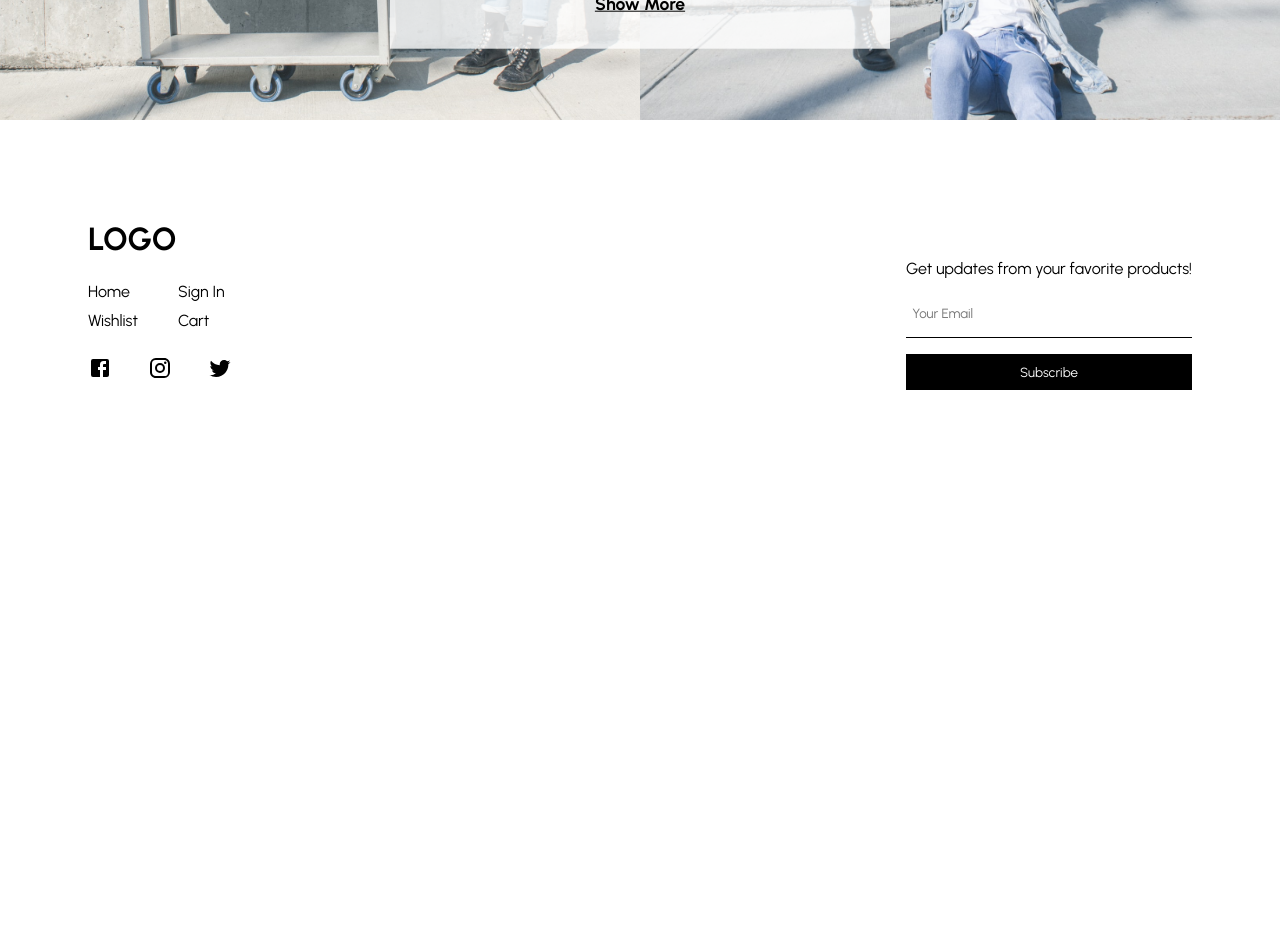
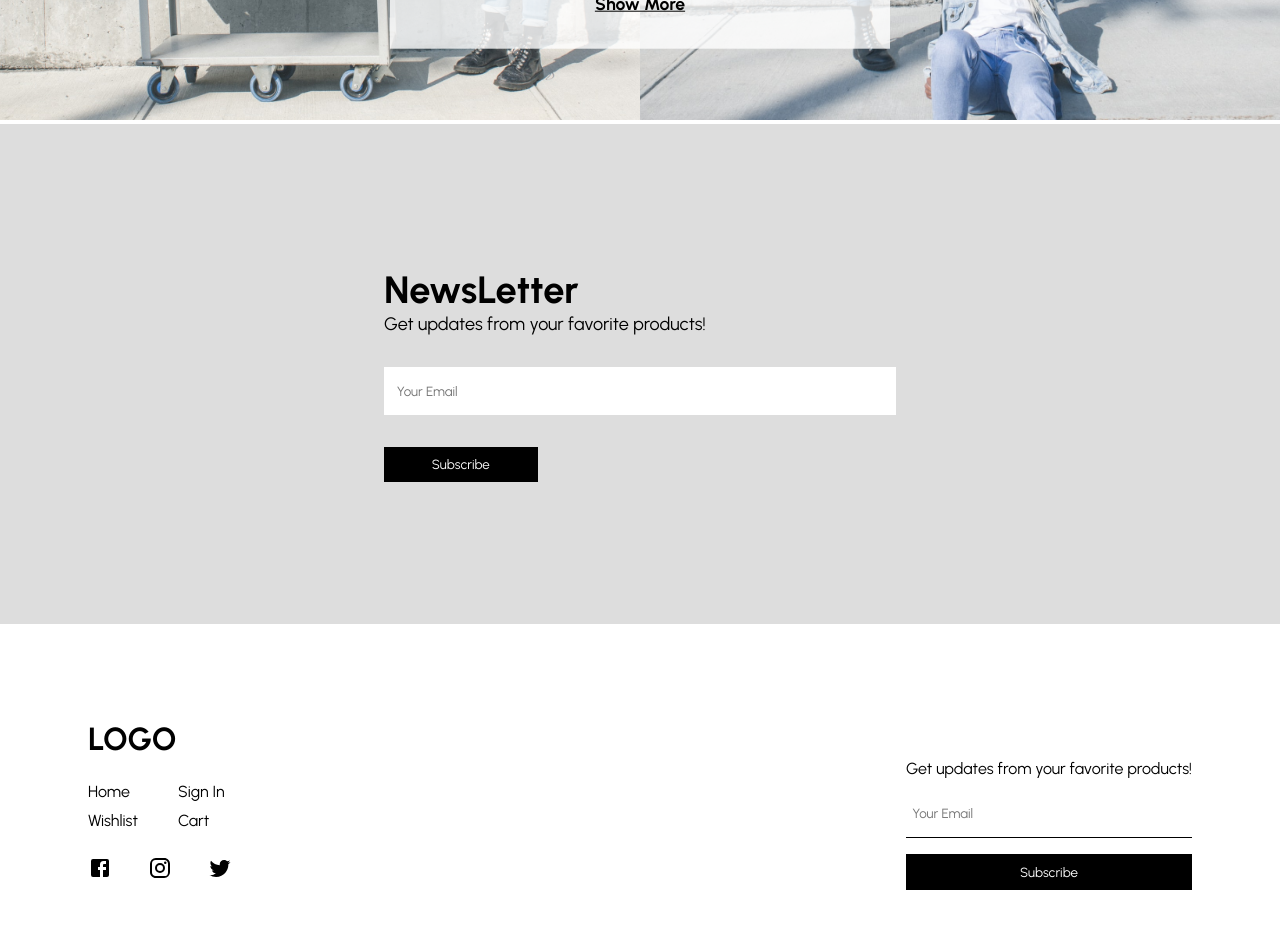
Before and after one commit to abuiko/ecommerce-app, a React (Create React App) app: page / in a window 1280 px wide. Shown: the part 1080-2008 px from the top of the page. Before the commit the page ends 1524 px from the top, so only its background shows below. Built offline with nearby package versions, Linux system fonts and the light colour scheme.

Commit message:
add newsletter

```diff
--- a/src/components/Announcement.jsx
+++ b/src/components/Announcement.jsx
@@ -1,4 +1,5 @@
 import styled from 'styled-components'
+import { device } from '../responsive'
 
 const Container = styled.div`
     height: 100px;
@@ -8,8 +9,13 @@ const Container = styled.div`
     align-items: center;
     justify-content: center;
     font-size: 24px;
-    font-weight: bolder;
+    font-weight: 400;
     margin-bottom: 0.3rem;
+
+    @media screen and ${device.mobile} {
+        font-size: 16px;
+        height: 70px;
+    }
 `
 
 const Announcement = () => {
--- a/src/components/NewArrivals/data.js
+++ b/src/components/NewArrivals/data.js
@@ -13,6 +13,6 @@ export const newObj =
     id: "new",
     img1: require("../../assets/new_arrivals.jpg"),
     img2: require("../../assets/new_arrivals2.jpg"),
-    name: "Spring Collection",
+    name: "New Arrivals",
     alt: "new arrivals",
 }
--- /dev/null
+++ b/src/components/Newsletter.jsx
@@ -0,0 +1,66 @@
+
+import React from 'react'
+import styled from 'styled-components'
+import { device } from '../responsive'
+
+const Container = styled.div`
+
+    height: 500px;
+    background: #ddd;
+    display: flex;
+    justify-content: center;
+    align-items: center;
+`
+
+const Wrapper = styled.div`
+    width: 40%;
+    padding: 2rem 3rem;
+
+`
+const Title = styled.h2`
+    font-size: 38px;
+
+`
+const Desc = styled.div`
+    margin-bottom: 2rem;
+    font-size: 18px;
+`
+const InputContainer = styled.div`
+    width: 100%;
+    margin: 0rem;
+`
+const Input = styled.input`
+    box-sizing: border-box;
+    width: 100%;
+    padding: 1rem 0.8rem;
+    margin-bottom: 2rem;
+    border: none;
+`
+const Button = styled.button`
+    display: inline-block;
+    width: 30%;
+    padding: 0.6rem;
+    border: none;
+    background-color: #000;
+    color: #fff;
+    cursor: pointer;
+`
+
+
+const Footer = () => {
+    return (
+        <Container>
+            <Wrapper>
+                <Title>NewsLetter</Title>
+                <Desc>Get updates from your favorite products!</Desc>
+                <InputContainer>
+                    <Input placeholder="Your Email" />
+                    <Button>Subscribe</Button>
+                </InputContainer>
+
+            </Wrapper>
+        </Container>
+    )
+}
+
+export default Footer
--- a/src/containers/Home.jsx
+++ b/src/containers/Home.jsx
@@ -1,6 +1,7 @@
 import React from 'react'
 import NewArrivals from '../components/NewArrivals'
 import Announcement from '../components/Announcement'
+import Newsletter from '../components/Newsletter'
 import styled from 'styled-components'
 import { newObj, jeanObj } from '../components/NewArrivals/data'
 
@@ -17,6 +18,7 @@ const Home = () => {
             <Announcement />
             <NewArrivals {...newObj} />
             <NewArrivals {...jeanObj} />
+            <Newsletter />
         </Container>
     )
 }
```
